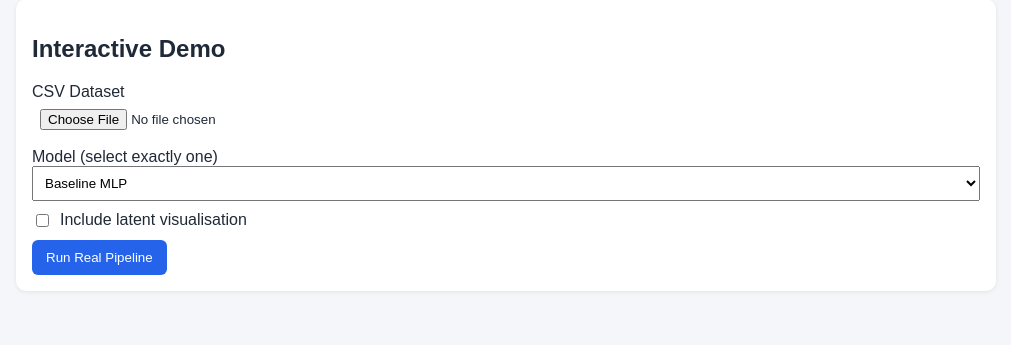
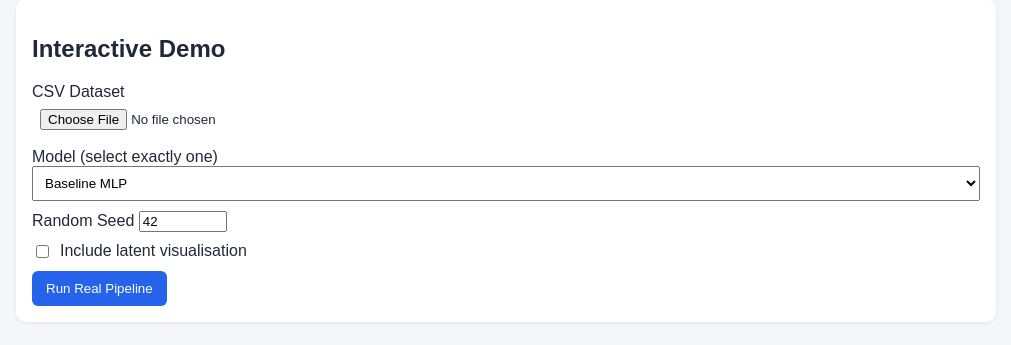
Before and after one commit to elviskam518/New-For-website, a FastAPI app: page /demo in a window 1280 px wide. Shown: the part 125-470 px from the top of the page, without its empty margins (134-1145 px from the left). Run offline with FastAPI, Linux system fonts and the light colour scheme.

Commit message:
Add files via upload

```diff
--- a/webapp/templates/demo.html
+++ b/webapp/templates/demo.html
@@ -12,6 +12,9 @@
           <option value="{{ key }}">{{ label }}</option>
         {% endfor %}
       </select>
+    </label>
+    <label>Random Seed
+      <input type="number" name="seed" value="42" min="0" max="999999" required />
     </label>
     <label class="inline">
       <input type="checkbox" name="include_latent_vis" value="true" /> Include latent visualisation
```
